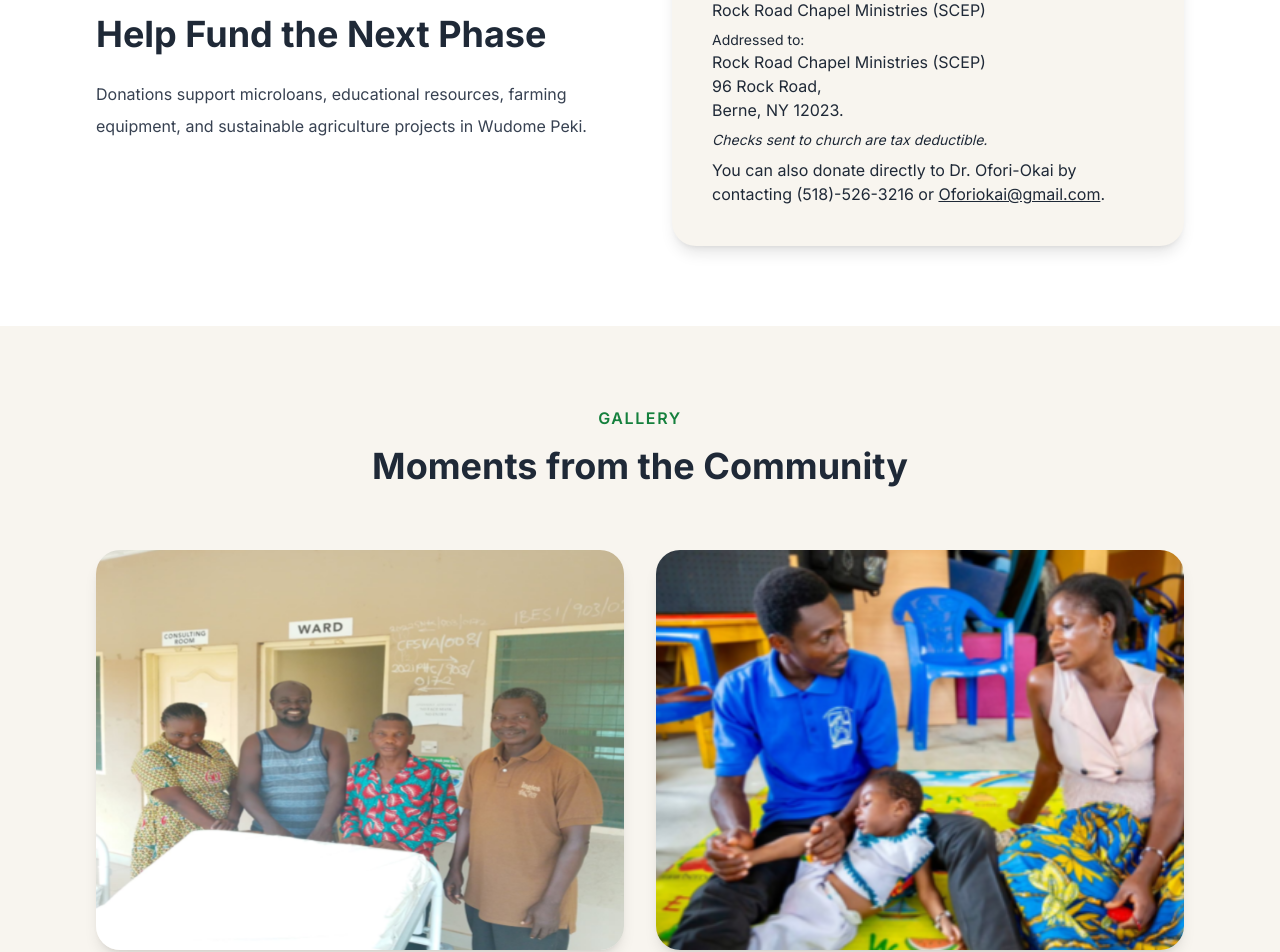
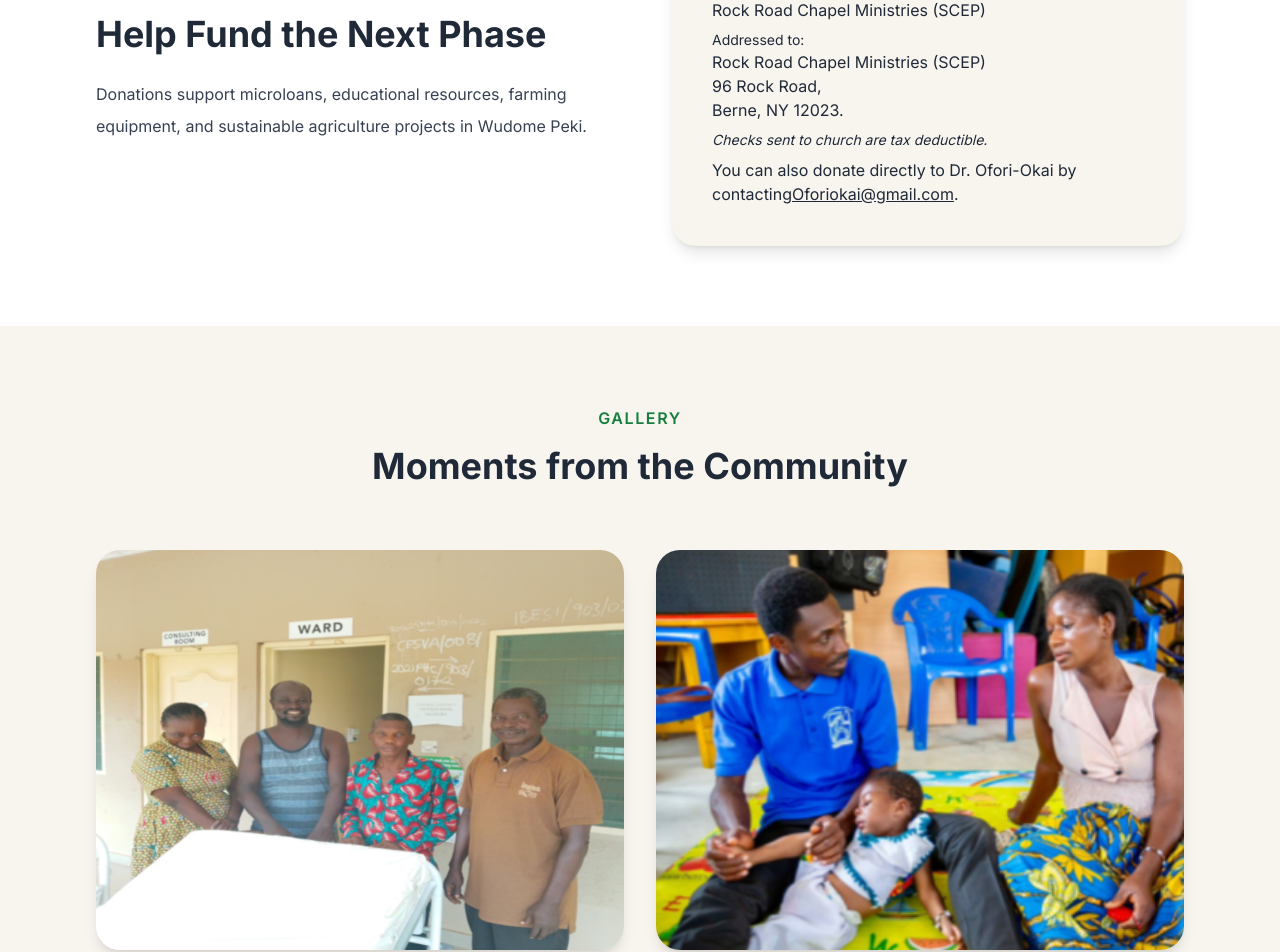
Before and after one commit to sboamah/wudome-app, a Next.js app: page / in a window 1280 px wide. Shown: the part 2658-3610 px from the top of the page. Built offline with nearby package versions, Linux system fonts and the light colour scheme.

Commit message:
remove number

```diff
--- a/app/components/DonationSection.tsx
+++ b/app/components/DonationSection.tsx
@@ -50,7 +50,6 @@ export default function DonationSection() {
           <div>
             <p>
               You can also donate directly to Dr. Ofori-Okai by contacting
-              (518)-526-3216 or {" "}
               <a className="underline" href="mailto:Oforiokai@gmail.com">Oforiokai@gmail.com</a>.
             </p>
           </div>
```
